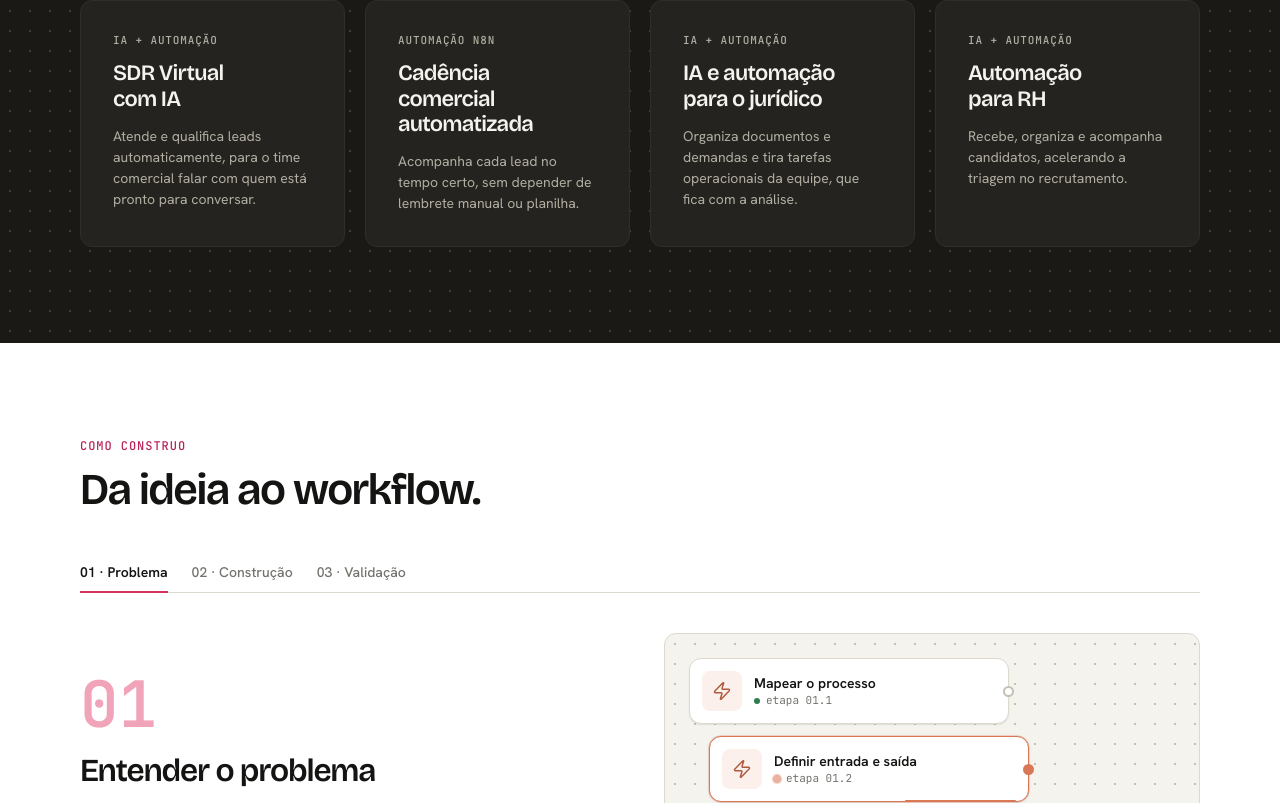
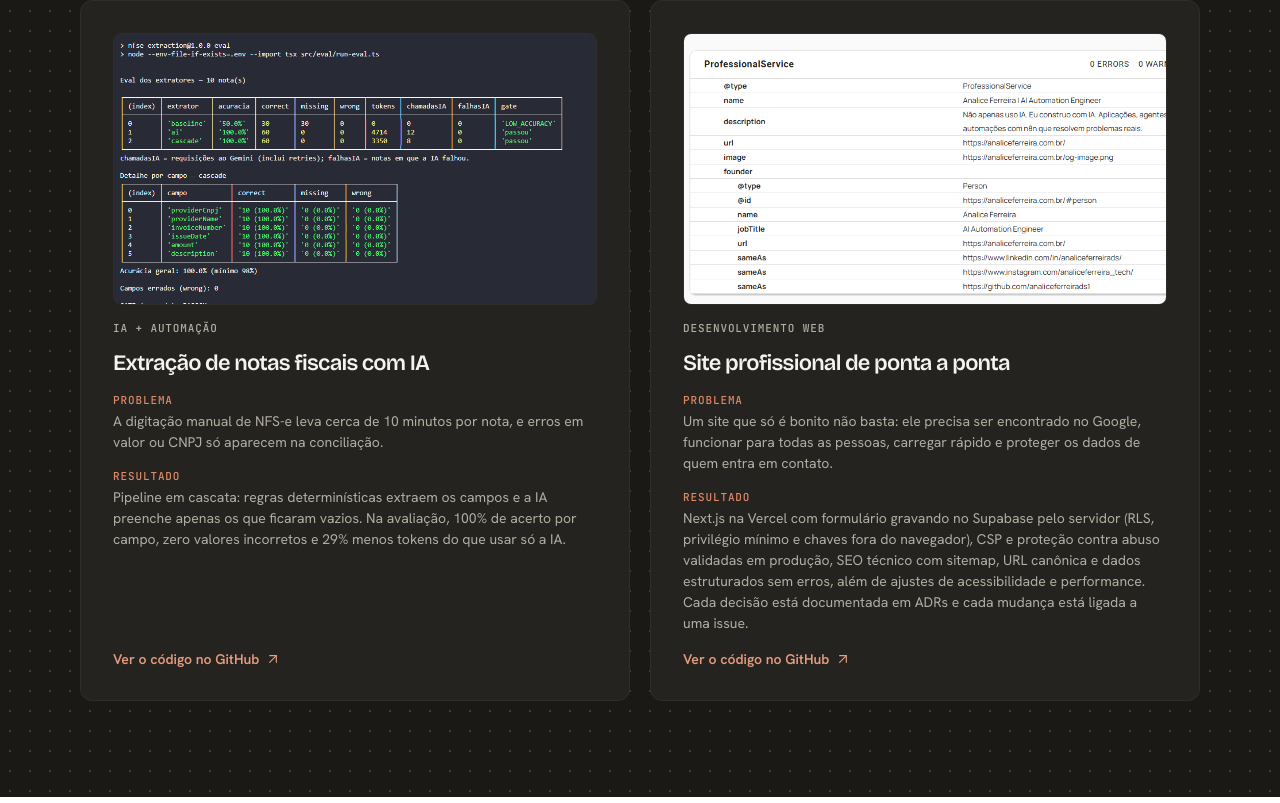
Before and after one commit to analiceferreirads1/portfolio-analice, a Next.js app: page / in a window 1280 px wide. Shown: the part 1577-2380 px from the top of the page. Built offline with nearby package versions, Linux system fonts and the light colour scheme.

Commit message:
feat: replace example projects with real case studies
Closes #24

```diff
--- a/src/app/globals.css
+++ b/src/app/globals.css
@@ -117,3 +117,8 @@ h1 em,h2 em,h3 em,.af-em{font-style:normal;color:var(--fg-accent)}
 .af-fab{transition:transform .25s cubic-bezier(.3,1.5,.5,1)}.af-fab:hover{transform:scale(1.08)}
 .af-hp{position:absolute;left:-9999px;width:1px;height:1px;overflow:hidden}
 section[id]{scroll-margin-top:68px}
+
+.prj-link{position:static;margin-top:auto;display:inline-flex;align-items:center;gap:6px;font:600 14px var(--font-sans);color:#E49B7E;text-decoration:none}
+.prj-link::after{content:'';position:absolute;inset:0;border-radius:inherit;z-index:1}
+.prj-link:focus-visible{outline:none}
+.prj:has(.prj-link:focus-visible){outline:2px solid #D97757;outline-offset:4px}
--- a/src/components/site/Projects.tsx
+++ b/src/components/site/Projects.tsx
@@ -1,18 +1,37 @@
 'use client';
 
-import type { MouseEvent } from 'react';
+import Image from 'next/image';
+import type { CSSProperties, MouseEvent } from 'react';
 import { Card } from '@/components/ui/Card';
 import { Icon } from '@/components/ui/Icon';
 import { H, siteW } from '@/lib/site';
 
-// Projetos de exemplo, sem links (pendência: projetos reais).
-type Project = { t: string; p: string; d: string; href?: string };
+type Project = { t: string; p: string; problem: string; result: string; img: string; alt: string; href?: string };
+
+// Projetos reais: problema, resultado, print e link para o código.
 const PROJECTS: Project[] = [
-  { t: 'SDR Virtual com IA', p: 'IA + Automação', d: 'Atende e qualifica leads automaticamente, para o time comercial falar com quem está pronto para conversar.' },
-  { t: 'Cadência comercial automatizada', p: 'Automação n8n', d: 'Acompanha cada lead no tempo certo, sem depender de lembrete manual ou planilha.' },
-  { t: 'IA e automação para o jurídico', p: 'IA + Automação', d: 'Organiza documentos e demandas e tira tarefas operacionais da equipe, que fica com a análise.' },
-  { t: 'Automação para RH', p: 'IA + Automação', d: 'Recebe, organiza e acompanha candidatos, acelerando a triagem no recrutamento.' },
+  {
+    t: 'Extração de notas fiscais com IA',
+    p: 'IA + Automação',
+    problem: 'A digitação manual de NFS-e leva cerca de 10 minutos por nota, e erros em valor ou CNPJ só aparecem na conciliação.',
+    result: 'Pipeline em cascata: regras determinísticas extraem os campos e a IA preenche apenas os que ficaram vazios. Na avaliação, 100% de acerto por campo, zero valores incorretos e 29% menos tokens do que usar só a IA.',
+    img: '/projects/nfse-extraction-eval.png',
+    alt: 'Resultado da avaliação: linha de base com 50% de acerto; IA e cascata com 100%, com a cascata usando menos tokens.',
+    href: 'https://github.com/analiceferreirads1/nfse-extraction',
+  },
+  {
+    t: 'Site profissional de ponta a ponta',
+    p: 'Desenvolvimento Web',
+    problem: 'Um site que só é bonito não basta: ele precisa ser encontrado no Google, funcionar para todas as pessoas, carregar rápido e proteger os dados de quem entra em contato.',
+    result: 'Next.js na Vercel com formulário gravando no Supabase pelo servidor (RLS, privilégio mínimo e chaves fora do navegador), CSP e proteção contra abuso validadas em produção, SEO técnico com sitemap, URL canônica e dados estruturados sem erros, além de ajustes de acessibilidade e performance. Cada decisão está documentada em ADRs e cada mudança está ligada a uma issue.',
+    img: '/projects/portfolio-schema-validator.png',
+    alt: 'Validador do schema.org mostrando os dados estruturados do site sem erros e sem avisos.',
+    href: 'https://github.com/analiceferreirads1/portfolio-analice',
+  },
 ];
+
+const label: CSSProperties = { font: '500 11px var(--font-mono)', letterSpacing: '.08em', textTransform: 'uppercase', color: 'var(--argila-400)' };
+const text: CSSProperties = { font: 'var(--type-body-sm)', color: 'var(--fg-inverse-2)' };
 
 const trackMouse = (e: MouseEvent<HTMLDivElement>) => {
   const el = e.currentTarget;
@@ -30,14 +49,28 @@ export function Projects() {
           <h2 style={H(44, { color: 'var(--areia-50)' })}>Menos demonstração mágica. Mais solução funcionando.</h2>
           <p style={{ font: 'var(--type-body-lg)', color: 'var(--grafite-300)' }}>Cada projeto começou com um problema específico de uma área do negócio.</p>
         </div>
-        <div style={{ display: 'grid', gridTemplateColumns: 'repeat(auto-fit,minmax(240px,1fr))', gap: 20 }}>
+        <div style={{ display: 'grid', gridTemplateColumns: 'repeat(auto-fit,minmax(min(100%,420px),1fr))', gap: 20 }}>
           {PROJECTS.map((p) => (
-            <Card key={p.t} variant="inverse" padding="lg" className="prj" onMouseMove={trackMouse} style={{ display: 'flex', flexDirection: 'column', gap: 14, minHeight: 220 }}>
+                        <Card key={p.t} variant="inverse" padding="lg" className="prj" onMouseMove={trackMouse} style={{ display: 'flex', flexDirection: 'column', gap: 16 }}>
               <span className="prj-bd" />
-              {p.href && <span className="prj-go"><Icon name="arrow-up-right" size={16} /></span>}
+              <div style={{ position: 'relative', aspectRatio: '16 / 9', borderRadius: 'var(--radius-md)', overflow: 'hidden', border: '1px solid var(--grafite-700)' }}>
+                <Image src={p.img} alt={p.alt} fill sizes="(max-width: 900px) 100vw, 560px" style={{ objectFit: 'cover', objectPosition: 'top left' }} />
+              </div>
               <span className="prj-tag" style={{ position: 'relative', font: '500 11px var(--font-mono)', letterSpacing: '.08em', textTransform: 'uppercase', color: 'var(--grafite-300)' }}>{p.p}</span>
-              <h3 style={H(22, { position: 'relative', color: 'var(--areia-50)', paddingRight: 40 })}>{p.t}</h3>
-              <p style={{ position: 'relative', font: 'var(--type-body-sm)', color: 'var(--fg-inverse-2)' }}>{p.d}</p>
+              <h3 style={H(22, { position: 'relative', color: 'var(--areia-50)' })}>{p.t}</h3>
+              <div style={{ position: 'relative', display: 'flex', flexDirection: 'column', gap: 4 }}>
+                <span style={label}>Problema</span>
+                <p style={text}>{p.problem}</p>
+              </div>
+              <div style={{ position: 'relative', display: 'flex', flexDirection: 'column', gap: 4 }}>
+                <span style={label}>Resultado</span>
+                <p style={text}>{p.result}</p>
+              </div>
+              {p.href && (
+                <a href={p.href} target="_blank" rel="noopener noreferrer" className="prj-link">
+                  Ver o código no GitHub <Icon name="arrow-up-right" size={16} />
+                </a>
+              )}
             </Card>
           ))}
         </div>
```
Also changed, not shown: public/projects/nfse-extraction-eval.png (added), public/projects/portfolio-schema-validator.png (added).
